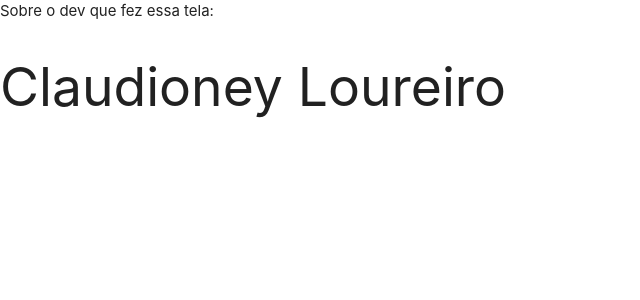
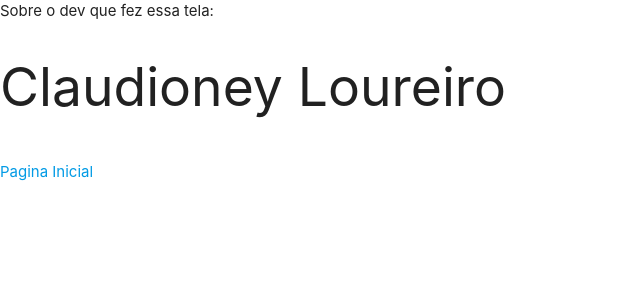
Before and after one commit to claudioney/chat-da-uo, a React (Create React App) app: page /sobre in a window 1280 px wide. Shown: the top 300 px of the page, without its empty margins (0-640 px from the left). Built offline with nearby package versions, Linux system fonts and the light colour scheme; no server answers.

Commit message:
Adicionando react router link para voltar a pagina inicial

```diff
--- a/src/Sala.js
+++ b/src/Sala.js
@@ -1,12 +1,15 @@
 import React, {Component} from 'react';
 
 import ChatRoom from './components/ChatRoom';
+import { Link } from 'react-router-dom'
+
 
 class Sala extends Component{
  render(){
     return(
 	  	<div>
 	  	 <ChatRoom/>
+	  	 <Link to="/">Pagina Inicial</Link>
 		</div>
     )
  }
--- a/src/Sobre.js
+++ b/src/Sobre.js
@@ -1,11 +1,15 @@
 import React, {Component} from 'react';
+import { Link } from 'react-router-dom'
 
 class Sobre extends Component{
  render(){
     return(
 	  	<div>
-	  	 Sobre o dev que fez essa tela:<br/>
+	  	 Sobre o dev que fez essa tela:
+	  	 <br/>
 	  	 <h2>Claudioney Loureiro</h2>
+	  	 <br/>
+	  	 <Link to="/">Pagina Inicial</Link>
 		</div>
     )
  }
```
